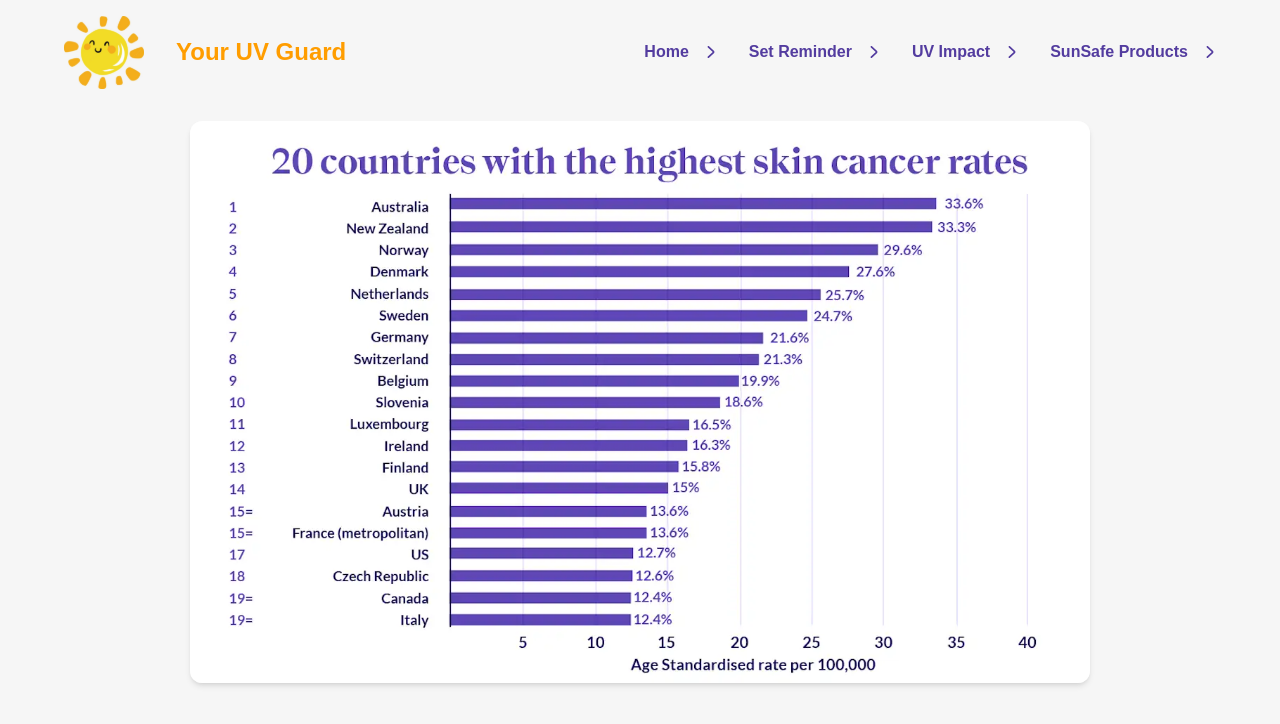
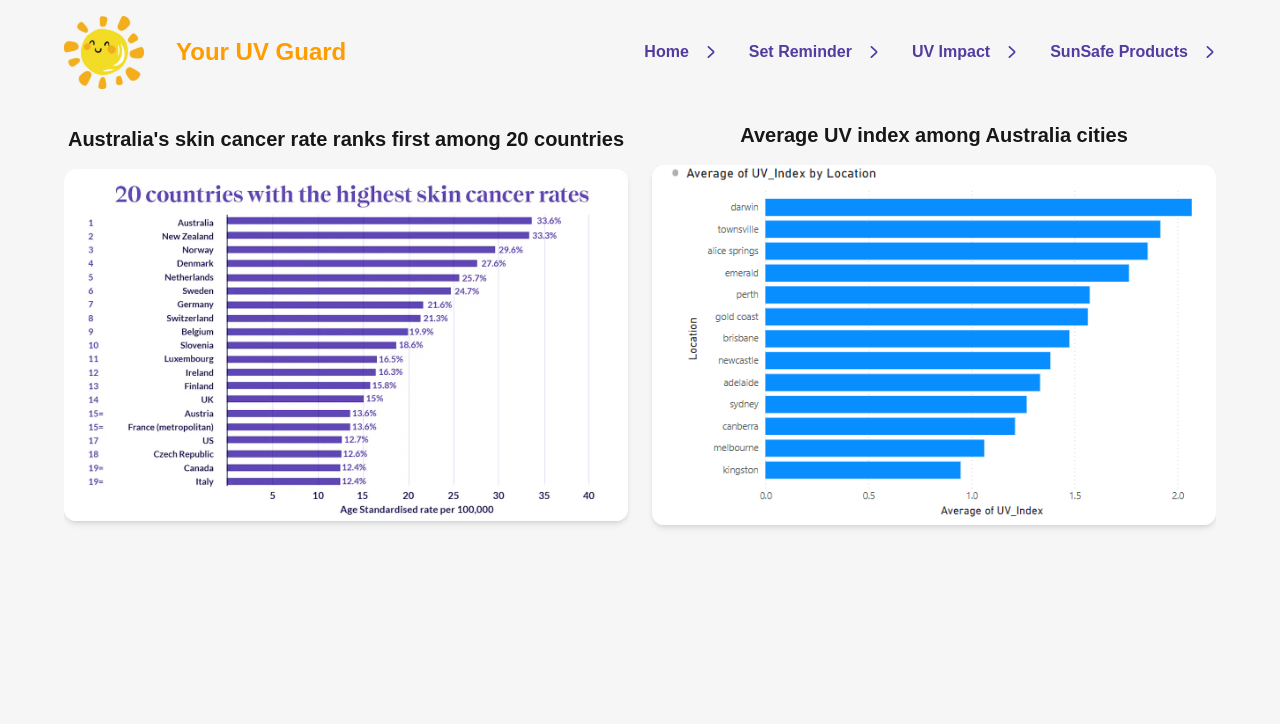
Before and after one commit to klauswong888/FIT5120-UVGuard, a Next.js app in the folder uv-guard/: page /pages/impact in a window 1280 px wide. Shown: the top 724 px of the page. Built offline with nearby package versions, Linux system fonts and the light colour scheme; no server answers.

Commit message:
Modified UV impact page with a new pic

```diff
--- a/uv-guard/src/app/pages/impact/page.tsx
+++ b/uv-guard/src/app/pages/impact/page.tsx
@@ -5,7 +5,12 @@ import Image from 'next/image';
 const Impact = () => {
     return (
         <div className="flex flex-col items-center h-full gap-6">
-            <div className="w-full max-w-[900px]">
+            <div className="w-full max-w-[1200px] grid grid-cols-1 md:grid-cols-2 gap-6">
+
+                <div className="flex flex-col justify-center items-center text-center">
+                    <h2 className="text-xl font-semibold mb-4">
+                        Australia's skin cancer rate ranks first among 20 countries
+                    </h2>
                     <Image
                         src="/impact.png"
                         alt="Skin tone categories"
@@ -14,6 +19,20 @@ const Impact = () => {
                         height={600}
                     />
                 </div>
+
+                <div className="flex flex-col justify-center items-center text-center">
+                    <h2 className="text-xl font-semibold mb-4">
+                        Average UV index among Australia cities
+                    </h2>
+                    <Image
+                        src="/averageUV.png"
+                        alt="UV Impact"
+                        className="w-full h-auto rounded-xl shadow-md"
+                        width={800}
+                        height={600}
+                    />
+                </div>
+            </div>
         </div>
     );
 };
--- a/uv-guard/src/app/pages/uvTrend/page.tsx
+++ b/uv-guard/src/app/pages/uvTrend/page.tsx
@@ -166,7 +166,7 @@ const UvTrend = () => {
             <div className="flex items-center justify-between w-full gap-6 px-4">
                 <div className="flex items-center text-center gap-15">
                     <div className="flex items-center text-center gap-8">
-                        <label className="text-sm font-semibold">Location</label>
+                        <label className="text-sm font-semibold">Current Location</label>
                         <input
                             type="text"
                             className="border rounded-md px-2 py-1 text-center"
```
Also changed, not shown: uv-guard/public/averageUV.png (added). Lines whose indentation alone changed are shown as unchanged.
